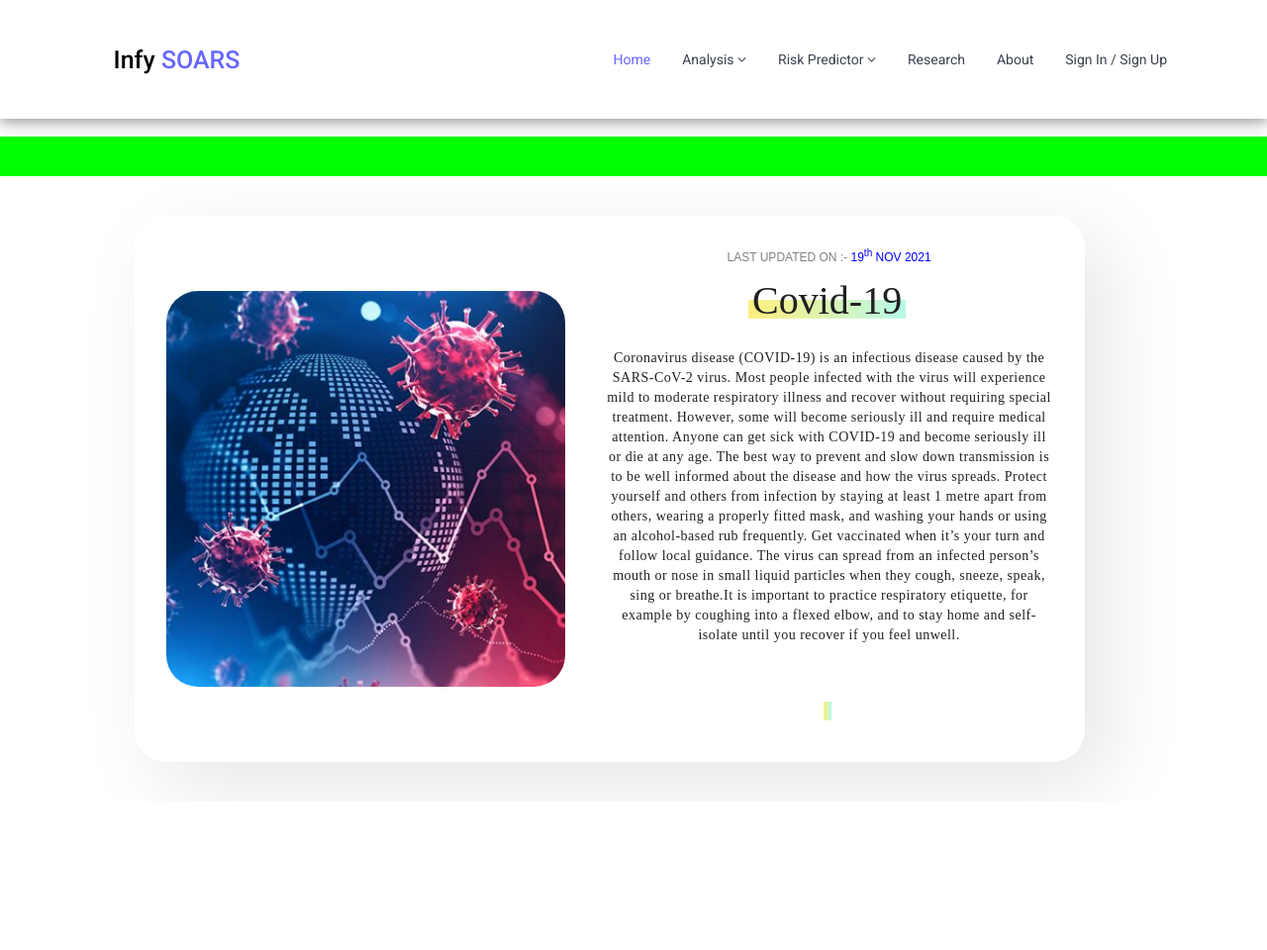
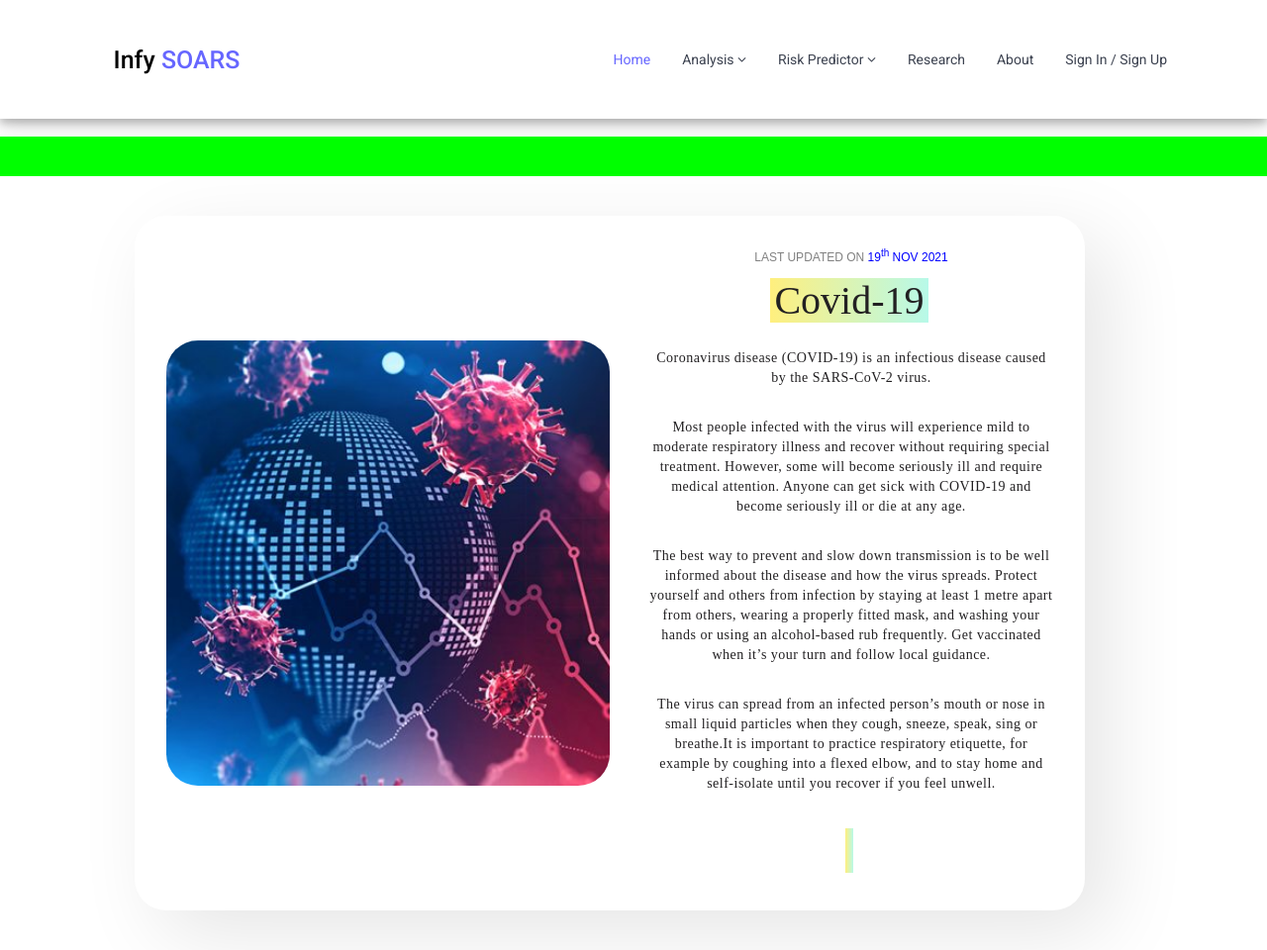
Before and after one commit to Atharv-Chaudhari/Project-Covid, a Python web app: template templates/index.html in a window 1280 px wide. Shown: the whole page at 99% size. Before the commit the page ends 794 px from the top, so only its background shows below. Run offline with Jinja, Linux system fonts and the light colour scheme; the template is opened without the code that fills it, so the values that code supplies are empty.

Commit message:
image adjustments

```diff
--- a/static/css/style.css
+++ b/static/css/style.css
@@ -622,6 +622,7 @@ code {
   --color-highlight-primary: #ffef7e;
   --color-highlight-secondary: #b7f9e9;
   --border-radius-primary: 32px;
+  font-family:Georgia, Times, 'Times New Roman', serif;
 }
 .covid-info {
   text-align: center;
@@ -658,23 +659,25 @@ code {
  }
 }
 .card__image {
-  width: 100%;
-  height: 100%;
+  width: 80%;
+  height: 80%;
+  margin-right: auto;
+  margin-left: auto;
   border-radius: var(--border-radius-primary);
   object-fit: cover;
   margin-bottom: 18px;
 }
 @media (min-width: 900px) {
   .card__image {
-    width: 45%;
+    width: 50%;
     max-height: none;
-    min-height: 400px;
+    min-height: 450px;
     margin-bottom: 0;
  }
 }
 @media (min-width: 900px) {
   .card__content {
-    width: 55%;
+    width: 50%;
     padding-left: 40px;
  }
 }
@@ -699,7 +702,7 @@ code {
   color: var(--color-text);
   box-decoration-break: clone;
   background-image: linear-gradient(90deg, var(--color-highlight-primary), var(--color-highlight-secondary));
-  background-size: 100% 42%;
+  background-size: 100% 100%;
   background-repeat: no-repeat;
   background-position: 0 85%;
   padding: 0 4px;
--- a/templates/index.html
+++ b/templates/index.html
@@ -193,23 +193,23 @@
             <img src="static/images/Covid.jpg"
                 class="card__image"/>
             <div class="card__content">
-                <time datetime="2021-11-19" class="card__date"><span style="color: grey;">Last Updated on :-
+                <time datetime="2021-11-19" class="card__date"><span style="color: grey;">Last Updated on
                     </span><span style="color: blue;">19<sup style="text-transform: lowercase;">th</sup> Nov
                         2021</span></time>
                 <span class="card__title">Covid-19<span>
-                        <p>Coronavirus disease (COVID-19) is an infectious disease caused by the SARS-CoV-2 virus.
+                        <p>Coronavirus disease (COVID-19) is an infectious disease caused by the SARS-CoV-2 virus.</p>
 
-                            Most people infected with the virus will experience mild to moderate respiratory illness and
+                            <p>Most people infected with the virus will experience mild to moderate respiratory illness and
                             recover without requiring special treatment. However, some will become seriously ill and
                             require medical attention. Anyone can get sick with COVID-19 and become seriously ill or die
-                            at any age.
+                            at any age.</p>
 
-                            The best way to prevent and slow down transmission is to be well informed about the disease
+                            <p>The best way to prevent and slow down transmission is to be well informed about the disease
                             and how the virus spreads. Protect yourself and others from infection by staying at least 1
                             metre apart from others, wearing a properly fitted mask, and washing your hands or using an
-                            alcohol-based rub frequently. Get vaccinated when it’s your turn and follow local guidance.
+                            alcohol-based rub frequently. Get vaccinated when it’s your turn and follow local guidance.</p>
 
-                            The virus can spread from an infected person’s mouth or nose in small liquid particles when
+                            <p>The virus can spread from an infected person’s mouth or nose in small liquid particles when
                             they cough, sneeze, speak, sing or breathe.It is important to practice respiratory etiquette, for example
                             by coughing into a flexed elbow, and to stay home and self-isolate until you recover if you
                             feel unwell.</p>
```
